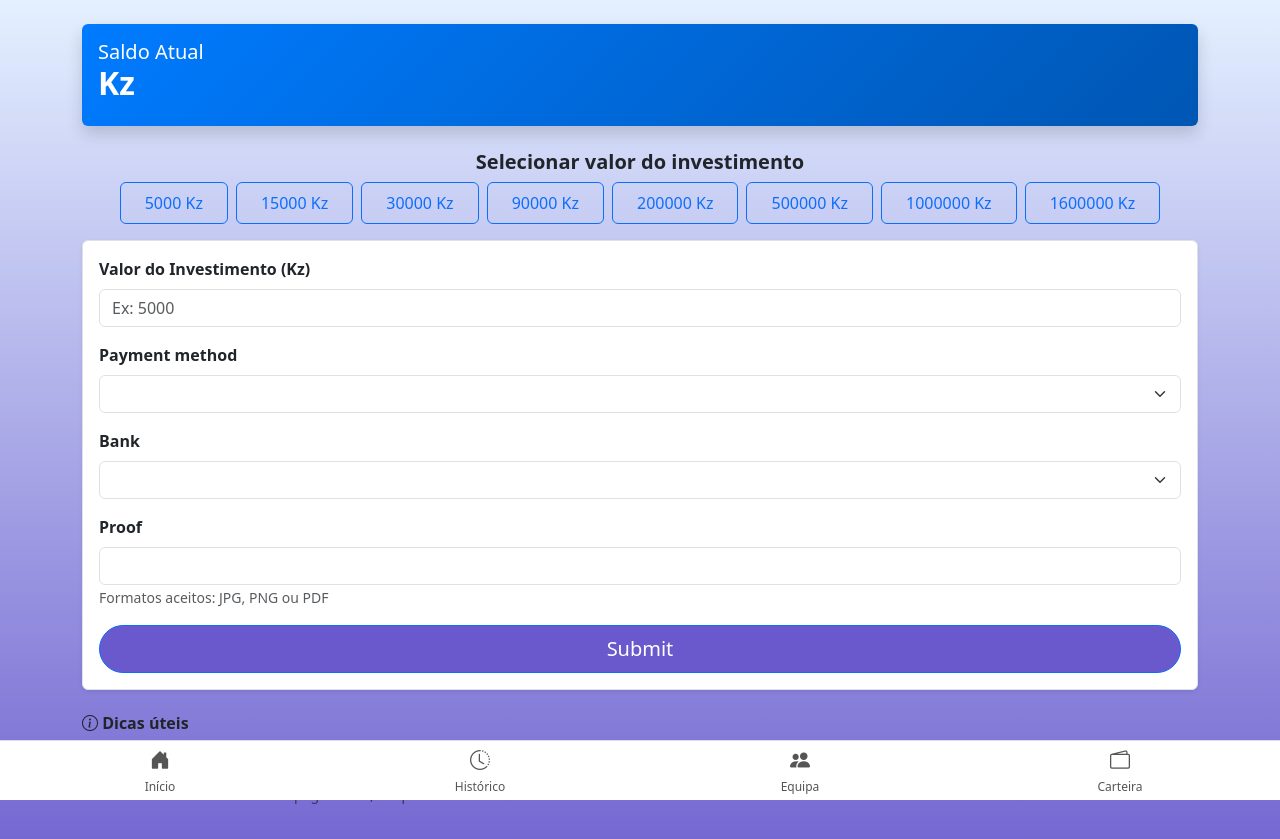
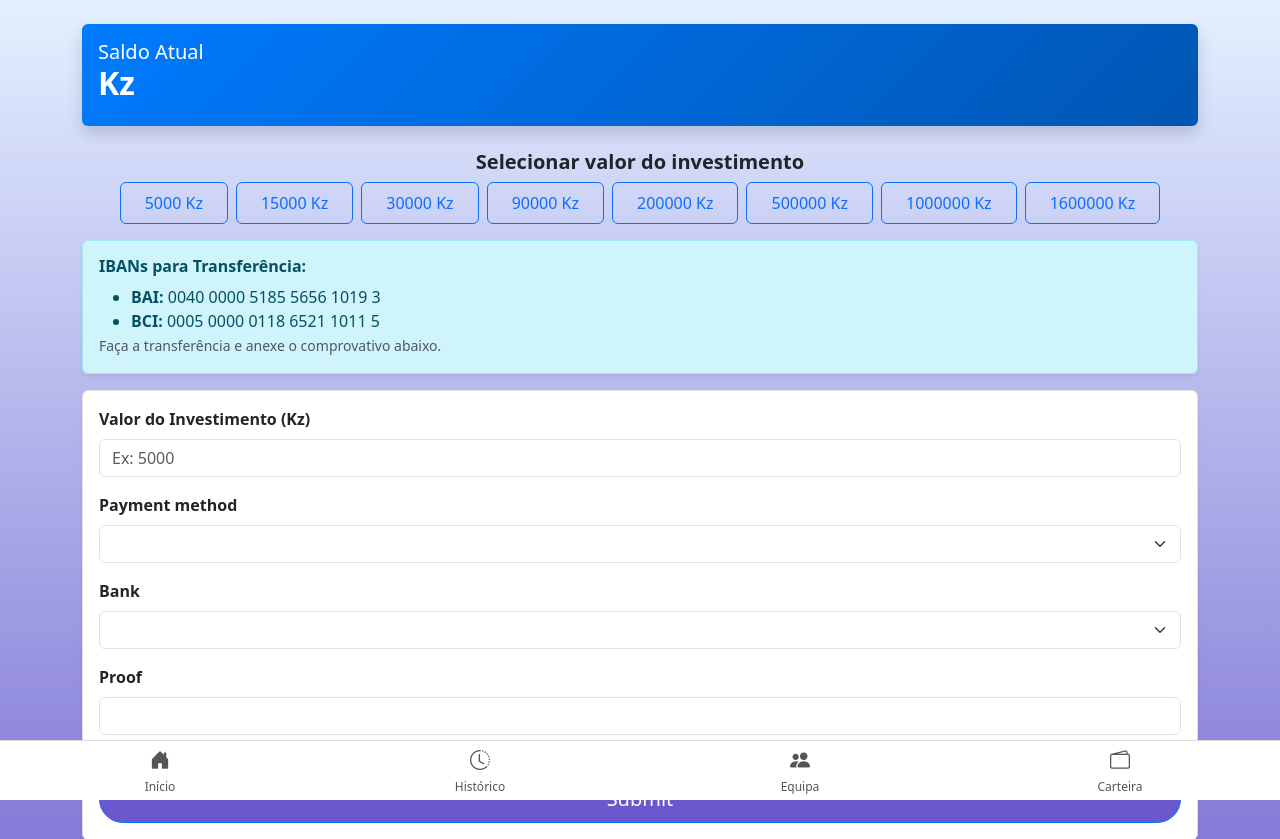
Before and after one commit to anonnimo2/cashflex_app, a Python web app: template app/templates/invest.html in a window 1280 px wide. Shown: the top 839 px of the page. Run offline with Jinja, Linux system fonts and the light colour scheme; the template is opened without the code that fills it, so the values that code supplies are empty, except form fields; tables that the repository leaves empty hold one stand-in row (values such as "Sample post"); form fields are guessed from the names that the template uses.

Commit message:
adiciona IBANs BAI e BCI na página de investimento

```diff
--- a/app/templates/invest.html
+++ b/app/templates/invest.html
@@ -21,6 +21,17 @@
       </button>
     {% endfor %}
   </div>
+
+  <!-- IBANs para transferência -->
+<div class="alert alert-info shadow-sm rounded">
+  <h6 class="fw-bold mb-2">IBANs para Transferência:</h6>
+  <ul class="mb-0">
+    <li><strong>BAI:</strong> 0040 0000 5185 5656 1019 3</li>
+    <li><strong>BCI:</strong> 0005 0000 0118 6521 1011 5</li>
+  </ul>
+  <small class="text-muted">Faça a transferência e anexe o comprovativo abaixo.</small>
+</div>
+
 
   <!-- Formulário -->
   <form method="POST" enctype="multipart/form-data" class="bg-white p-3 rounded shadow-sm border">
```
